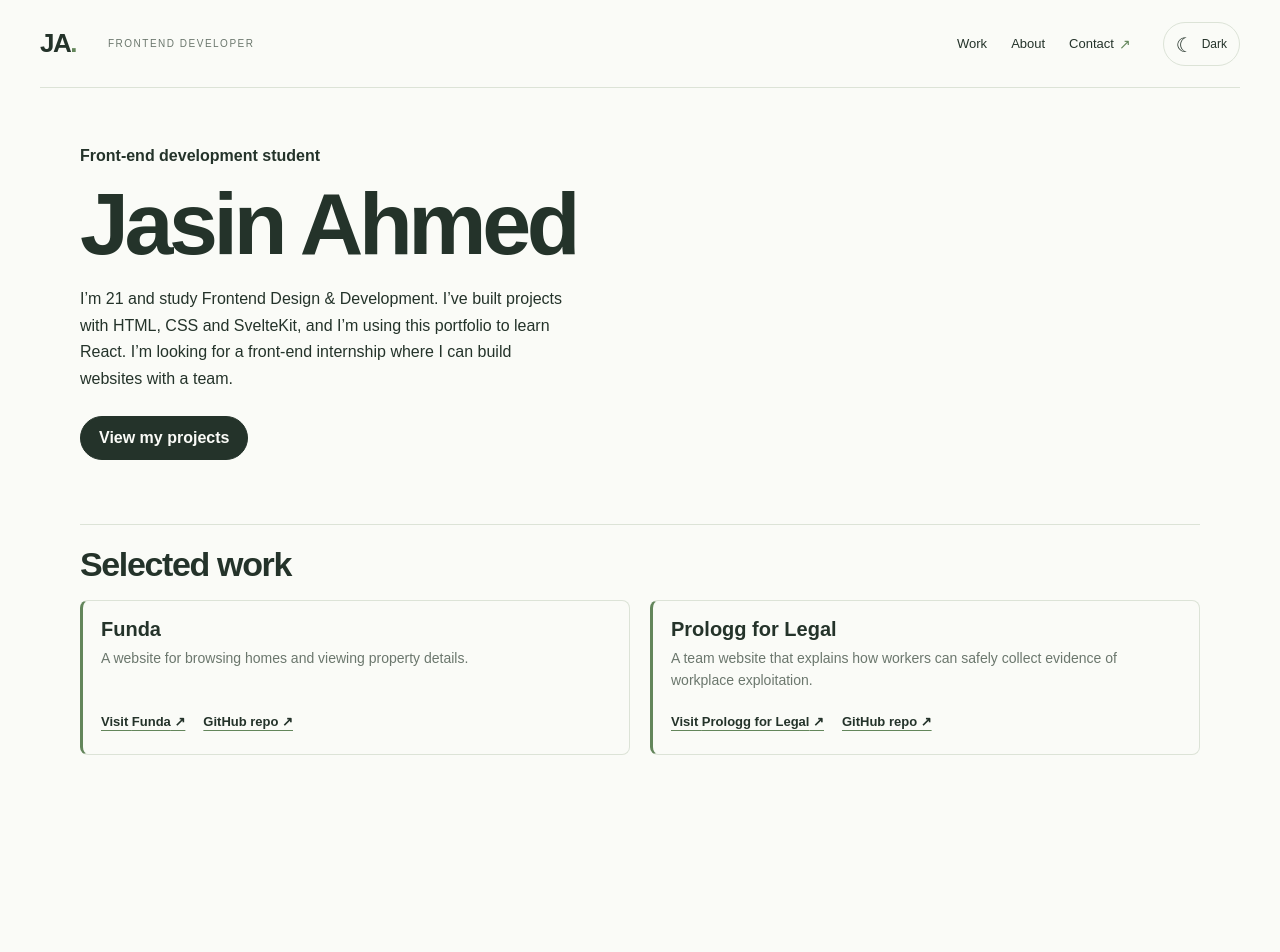
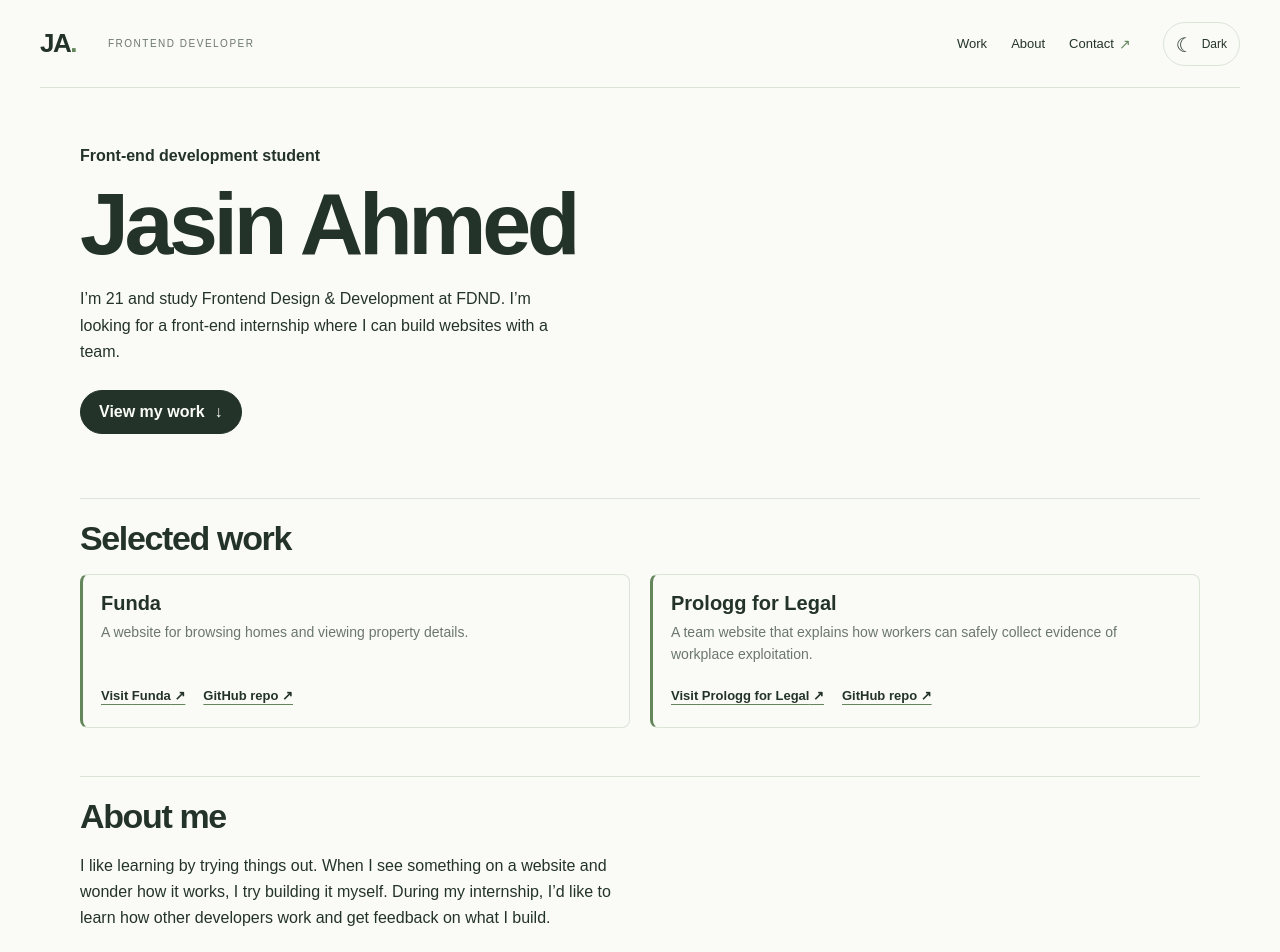
Before and after one commit to JasinAhmed/portfolio, a React (Vite) app: page / in a window 1280 px wide. Shown: the top 952 px of the page. Before the commit the page ends 803 px from the top, so only its background shows below. Built offline with nearby package versions, Linux system fonts and the light colour scheme.

Commit message:
feat: add about section and shorten hero introduction #10

```diff
--- a/src/App.jsx
+++ b/src/App.jsx
@@ -2,6 +2,7 @@
 import Navbar from './components/Navbar'
 import Hero from './components/Hero'
 import Projects from './components/Projects'
+import About from './components/About'
 
 // Met export default maak ik App beschikbaar voor andere bestanden.
 export default function App() {
@@ -12,6 +13,7 @@ export default function App() {
       <main>
         <Hero />
         <Projects />
+        <About />
       </main>
     </>
   )
--- /dev/null
+++ b/src/components/About.css
@@ -0,0 +1,35 @@
+.about {
+  max-width: 1200px;
+  margin-inline: auto;
+  padding: 0 20px 48px;
+  color: var(--text-color);
+  scroll-margin-top: 24px;
+
+  & h2 {
+    margin: 0;
+    padding-top: 20px;
+    border-top: 1px solid var(--border-color);
+    font-size: clamp(24px, 4vw, 34px);
+    line-height: 1.15;
+    letter-spacing: -0.04em;
+  }
+
+  & .about-content {
+    max-width: 60ch;
+    margin-top: 16px;
+
+    & p {
+      margin: 0;
+      font-size: 1rem;
+      line-height: 1.65;
+    }
+
+    & p + p {
+      margin-top: 12px;
+    }
+  }
+
+  @media (min-width: 768px) {
+    padding-inline: 40px;
+  }
+}
--- /dev/null
+++ b/src/components/About.jsx
@@ -0,0 +1,18 @@
+import './About.css'
+
+export default function About() {
+  return (
+    <section className="about" id="about">
+      <h2>About me</h2>
+
+      <div className="about-content">
+        <p>
+          I like learning by trying things out. When I see something on a
+          website and wonder how it works, I try building it myself.
+          During my internship, I’d like to learn how other developers
+          work and get feedback on what I build.
+        </p>
+      </div>
+    </section>
+  )
+}
--- a/src/components/Hero.jsx
+++ b/src/components/Hero.jsx
@@ -8,14 +8,13 @@ export default function Hero() {
       <h1 className="hero-name">Jasin Ahmed</h1>
 
       <p className="hero-description">
-        I’m 21 and study Frontend Design &amp; Development. I’ve built
-        projects with HTML, CSS and SvelteKit, and I’m using this
-        portfolio to learn React. I’m looking for a front-end internship
-        where I can build websites with a team.
+        I’m 21 and study Frontend Design &amp; Development at FDND.
+        I’m looking for a front-end internship where I can build websites
+        with a team.
       </p>
 
       <a className="hero-link" href="#projects">
-        View my projects
+        View my work <span className="hero-link-arrow">↓</span>
       </a>
     </section>
   )
```
